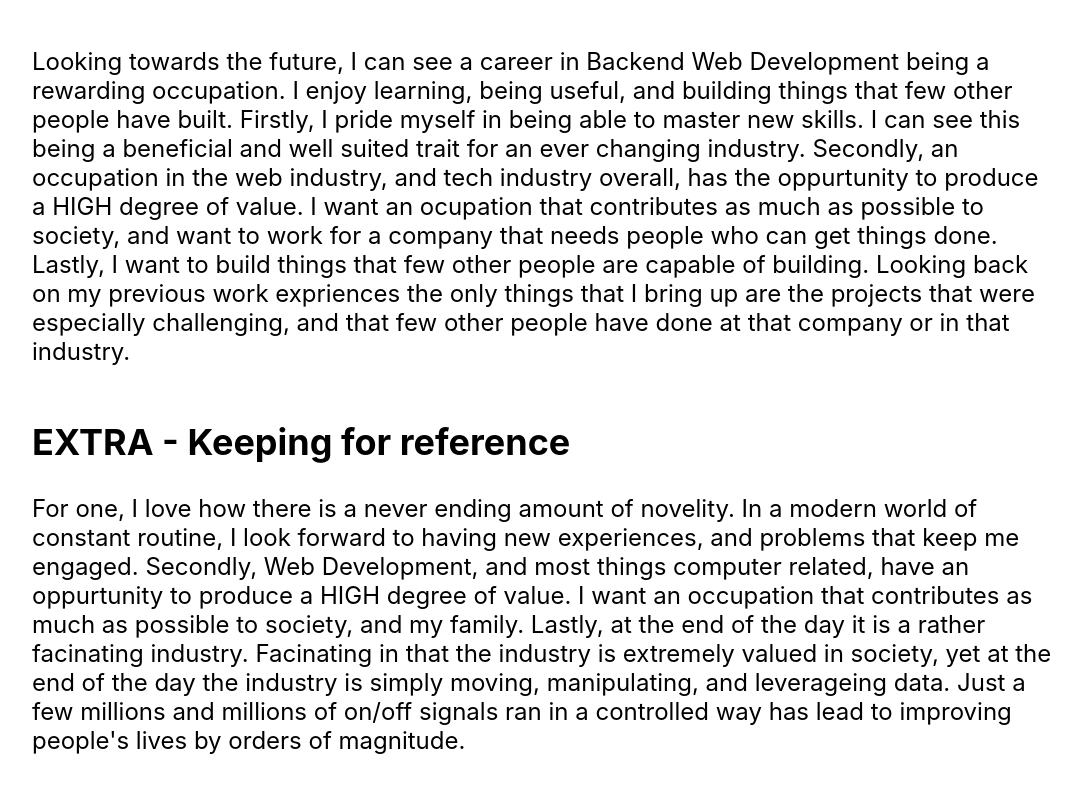
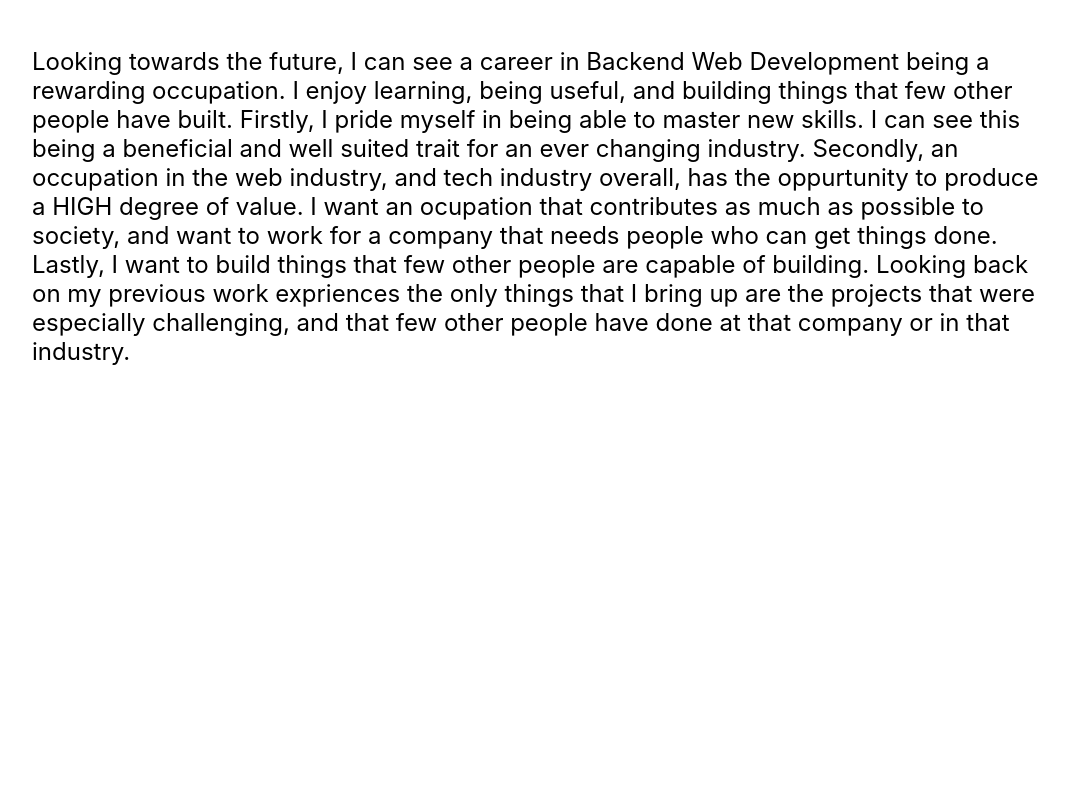
Before and after one commit to travisfraz/Project-10-Website-Portfolio, a React (Create React App) app: page /portfolio in a window 1280 px wide. Shown: the part 798-1591 px from the top of the page, without its empty margins (96-1177 px from the left). After the commit the page ends 1228 px from the top, so only its background shows below. Built offline with nearby package versions, Linux system fonts and the light colour scheme.

Commit message:
resume rev

```diff
--- a/src/App/components/about/AboutPage.js
+++ b/src/App/components/about/AboutPage.js
@@ -43,7 +43,7 @@ export default function AboutPage() {
                 </p>
             </section>
 
-            <section>
+            {/*<section>
                 <h1>EXTRA - Keeping for reference</h1>
                 <p>For one, I love how there is a never ending amount of novelity.
                      In a modern world of constant routine, I look forward to having new experiences, and problems that keep me engaged.
@@ -52,7 +52,7 @@ export default function AboutPage() {
                      is a rather facinating industry. Facinating in that the industry is extremely valued in society, yet at the end of the day
                      the industry is simply moving, manipulating, and leverageing data.  Just a few millions and millions of on/off signals ran in
                      a controlled way has lead to improving people's lives by orders of magnitude.</p>
-            </section>
+            </section>*/}
         </div>
     )
 }
--- a/src/App/components/resume/ResumePage.js
+++ b/src/App/components/resume/ResumePage.js
@@ -6,7 +6,7 @@ export default function ResumePage() {
     return(
         <div className={style.resumePageContainer}>
             <h1 className={style.resumeTitle}>Travis' Resume</h1>
-            <iframe title='resume' className={style.resume} src="https://drive.google.com/file/d/13qGUKZVMKCNt5g65VKXCDiX7_6SgBHIV/preview?resourcekey=null"></iframe>
+            <iframe title='resume' className={style.resume} src="https://drive.google.com/file/d/1xINg221NACDKzTue3RnEq-ImKZTjJbPL/preview?resourcekey=null"></iframe>
         </div>
     )
 }
```
